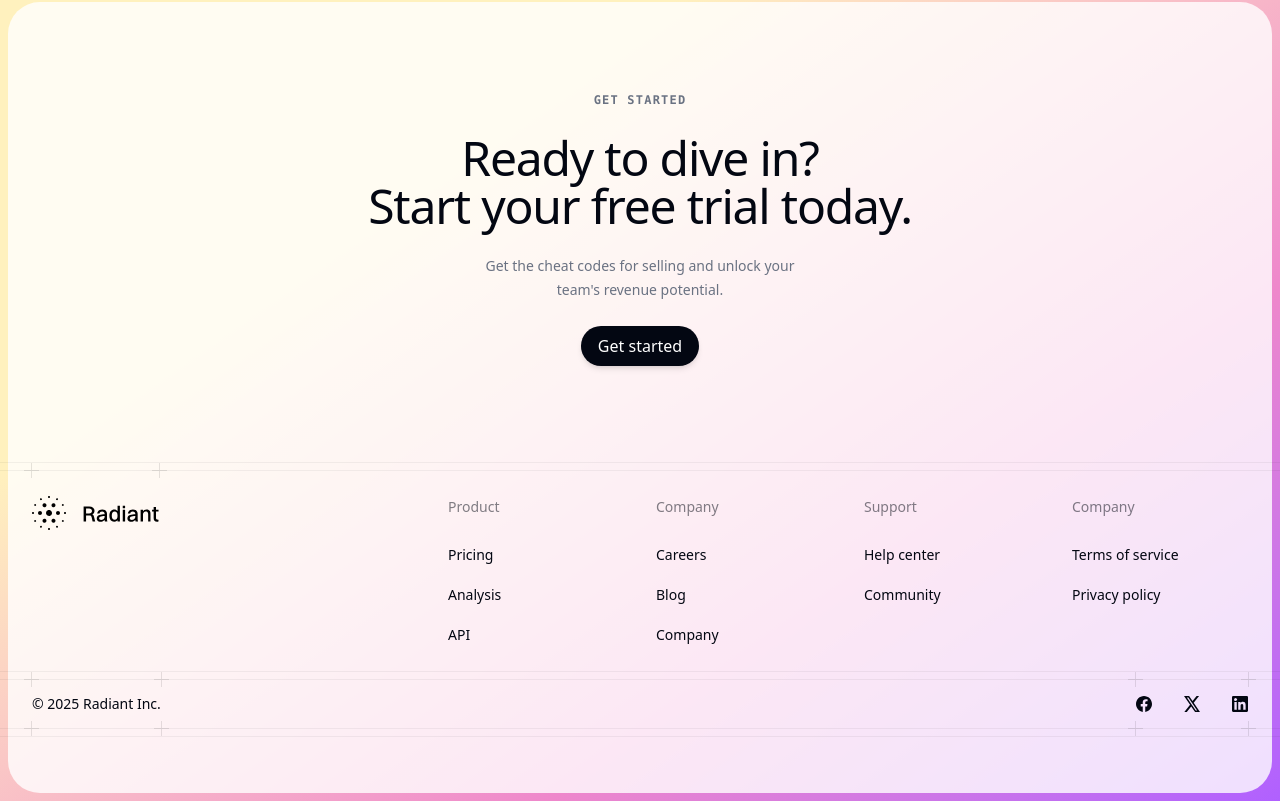
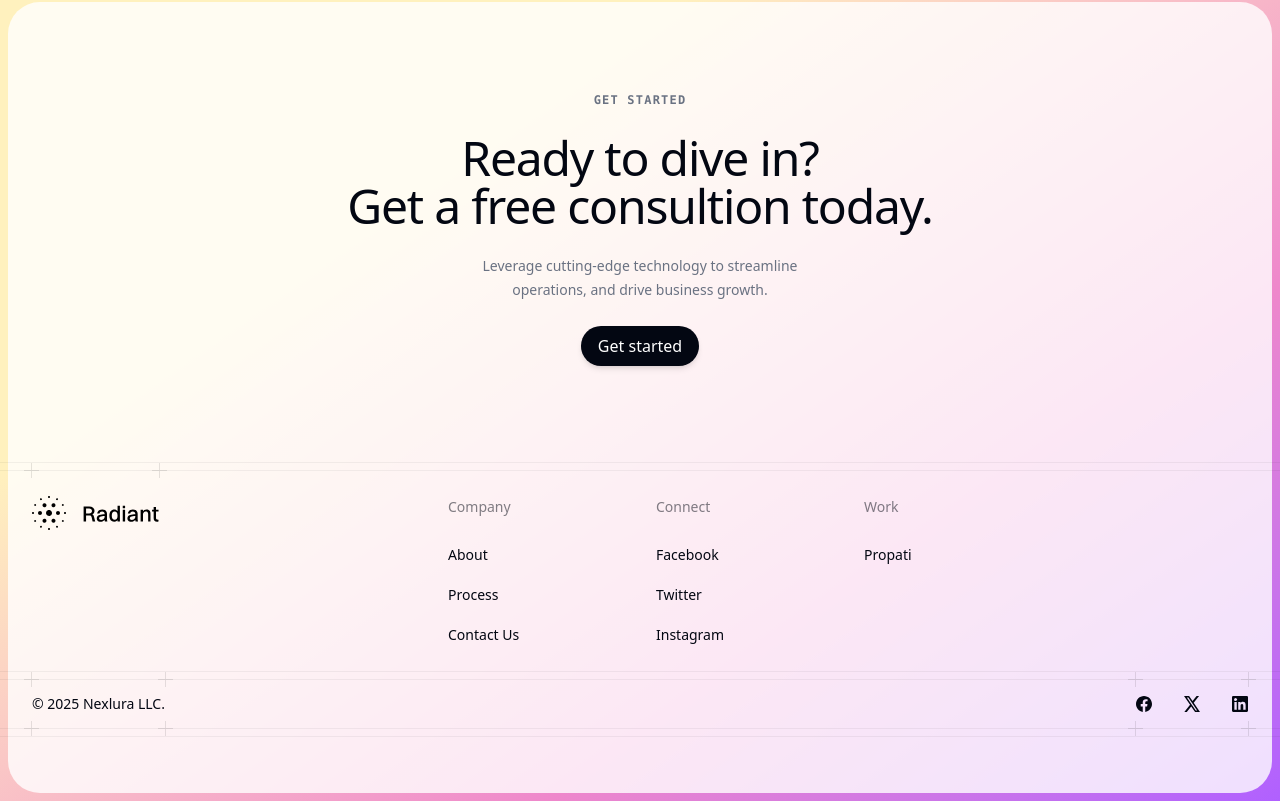
Before and after one commit to nexlura/nexlura-website, a Next.js app: page / in a window 1280 px wide. Shown: the part 6089-6890 px from the top of the page. Built offline with nearby package versions, Linux system fonts and the light colour scheme; a web font is replaced by a local one.

Commit message:
update footer

```diff
--- a/src/components/footer.tsx
+++ b/src/components/footer.tsx
@@ -14,12 +14,11 @@ function CallToAction() {
         <p className="mt-6 text-3xl font-medium tracking-tight text-gray-950 sm:text-5xl">
           Ready to dive in?
           <br />
-          Start your free trial today.
+          Get a free consultion today.
         </p>
       </hgroup>
       <p className="mx-auto mt-6 max-w-xs text-sm/6 text-gray-500">
-        Get the cheat codes for selling and unlock your team&apos;s revenue
-        potential.
+        Leverage cutting-edge technology to streamline operations, and drive business growth.
       </p>
       <div className="mt-6">
         <Button className="w-full sm:w-auto" href="#">
@@ -53,33 +52,25 @@ function Sitemap() {
   return (
     <>
       <div>
-        <SitemapHeading>Product</SitemapHeading>
+        <SitemapHeading>Company</SitemapHeading>
         <SitemapLinks>
-          <SitemapLink href="/pricing">Pricing</SitemapLink>
-          <SitemapLink href="#">Analysis</SitemapLink>
-          <SitemapLink href="#">API</SitemapLink>
+          <SitemapLink href="#">About</SitemapLink>
+          <SitemapLink href="/blog">Process</SitemapLink>
+          <SitemapLink href="/company">Contact Us</SitemapLink>
         </SitemapLinks>
       </div>
       <div>
-        <SitemapHeading>Company</SitemapHeading>
+        <SitemapHeading>Connect</SitemapHeading>
         <SitemapLinks>
-          <SitemapLink href="#">Careers</SitemapLink>
-          <SitemapLink href="/blog">Blog</SitemapLink>
-          <SitemapLink href="/company">Company</SitemapLink>
+          <SitemapLink href="#">Facebook</SitemapLink>
+          <SitemapLink href="#">Twitter</SitemapLink>
+          <SitemapLink href="#">Instagram</SitemapLink>
         </SitemapLinks>
       </div>
       <div>
-        <SitemapHeading>Support</SitemapHeading>
+        <SitemapHeading>Work</SitemapHeading>
         <SitemapLinks>
-          <SitemapLink href="#">Help center</SitemapLink>
-          <SitemapLink href="#">Community</SitemapLink>
-        </SitemapLinks>
-      </div>
-      <div>
-        <SitemapHeading>Company</SitemapHeading>
-        <SitemapLinks>
-          <SitemapLink href="#">Terms of service</SitemapLink>
-          <SitemapLink href="#">Privacy policy</SitemapLink>
+          <SitemapLink href="/pricing">Propati</SitemapLink>
         </SitemapLinks>
       </div>
     </>
@@ -148,7 +139,7 @@ function SocialLinks() {
 function Copyright() {
   return (
     <div className="text-sm/6 text-gray-950">
-      &copy; {new Date().getFullYear()} Radiant Inc.
+      &copy; {new Date().getFullYear()} Nexlura LLC.
     </div>
   )
 }
```
